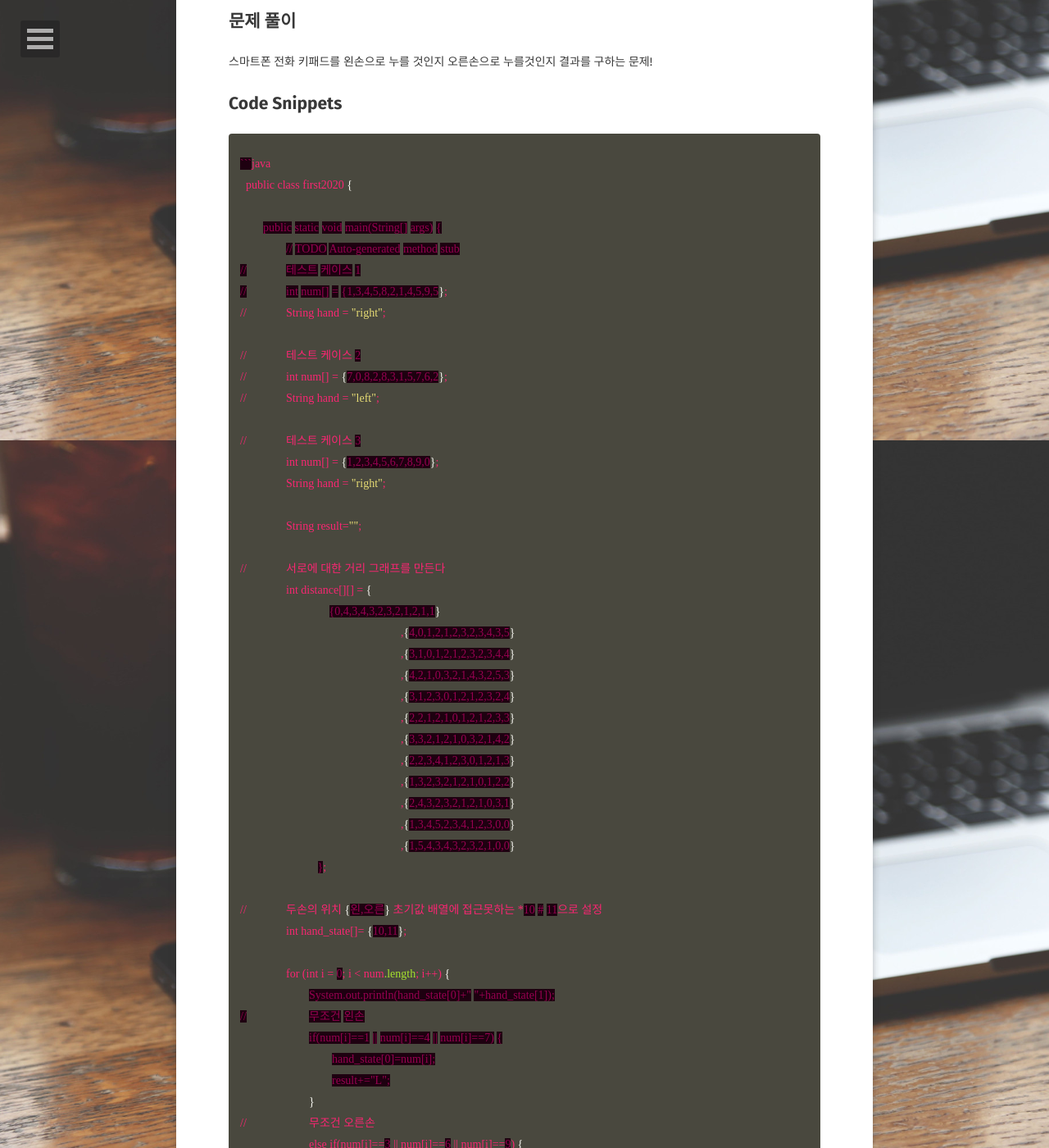
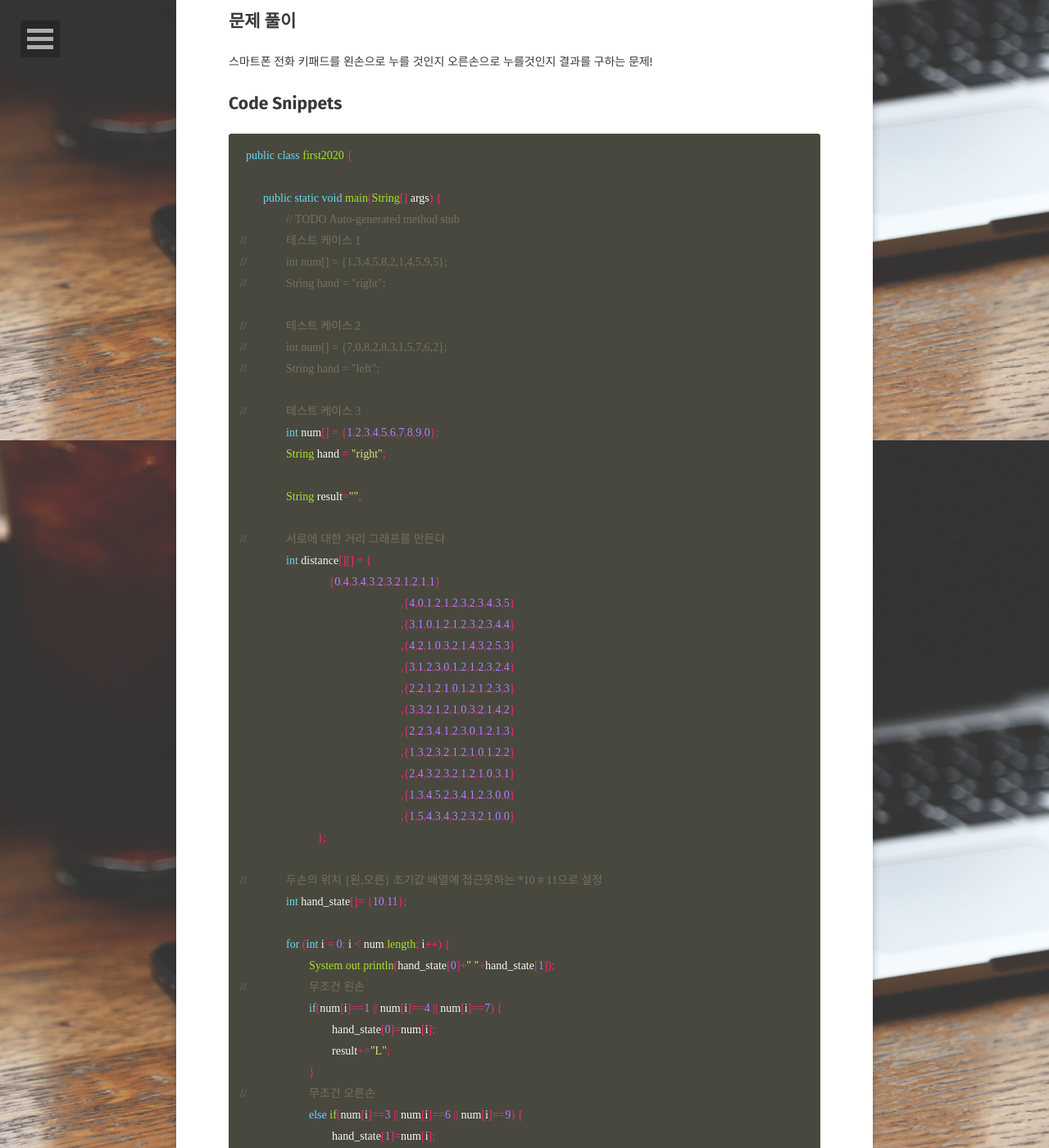
Before and after one commit to limkinam/limkinam.github.io, a Jekyll site: the page built from _posts/2020-06-10-kakao-algo-1.md, in a window 1280 px wide and 1400 px high, scrolled down 363 px. Shown: the whole window at 82% size. Built offline with Jekyll 4.4.1, drawn with Linux system fonts in a browser that asks for light colours; some web fonts are replaced; comment, search, counter and statistics services are not loaded; some of the changed text lies outside the part shown.

Commit message:
Update 2020-06-10-kakao-algo-1.md

````diff
--- a/_posts/2020-06-10-kakao-algo-1.md
+++ b/_posts/2020-06-10-kakao-algo-1.md
@@ -19,7 +19,6 @@ comments: true
 
 ## Code Snippets
 
-{% highlight css %}
 ```java
   public class first2020 {
 
@@ -119,4 +118,3 @@ comments: true
 
 }
 ```
-{% endhighlight %}
````
